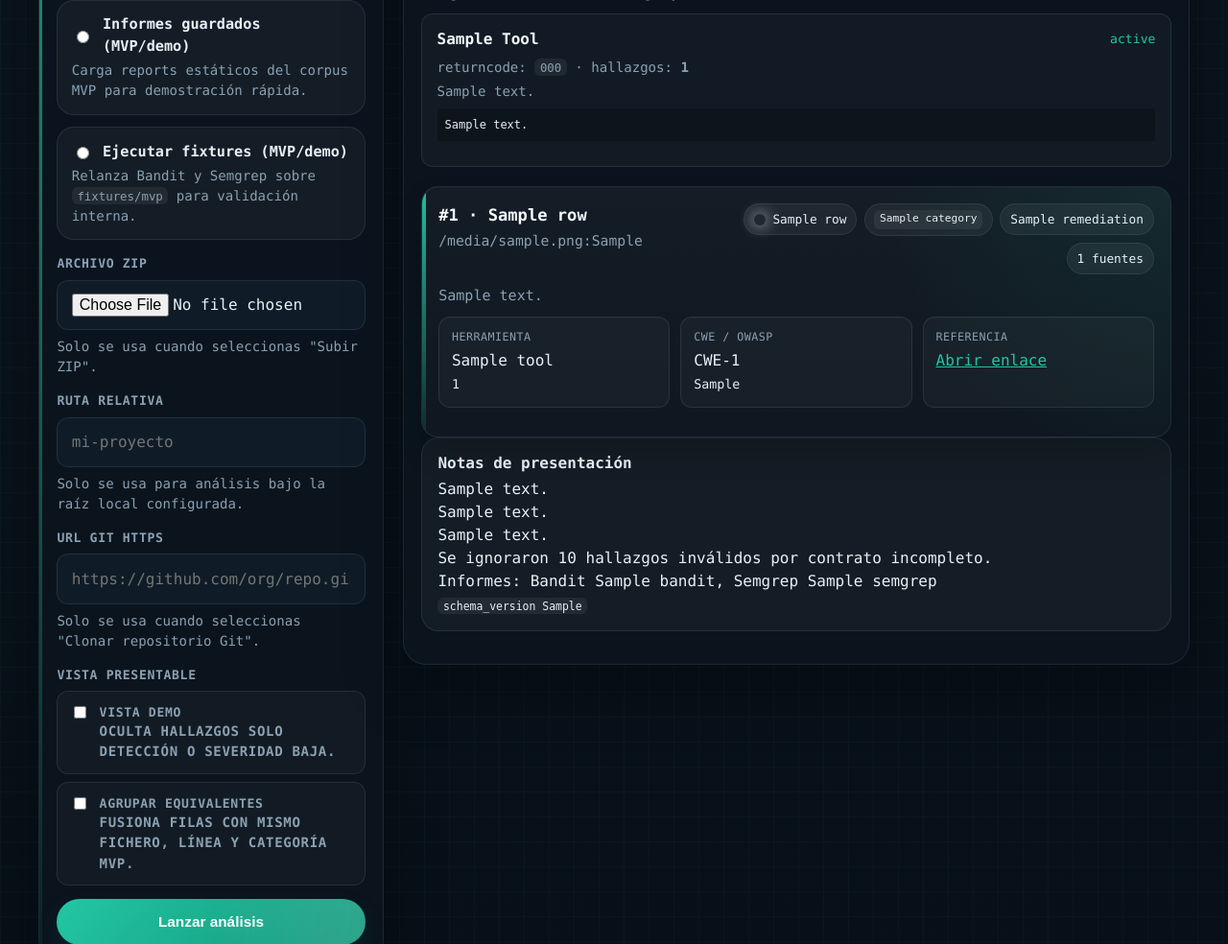
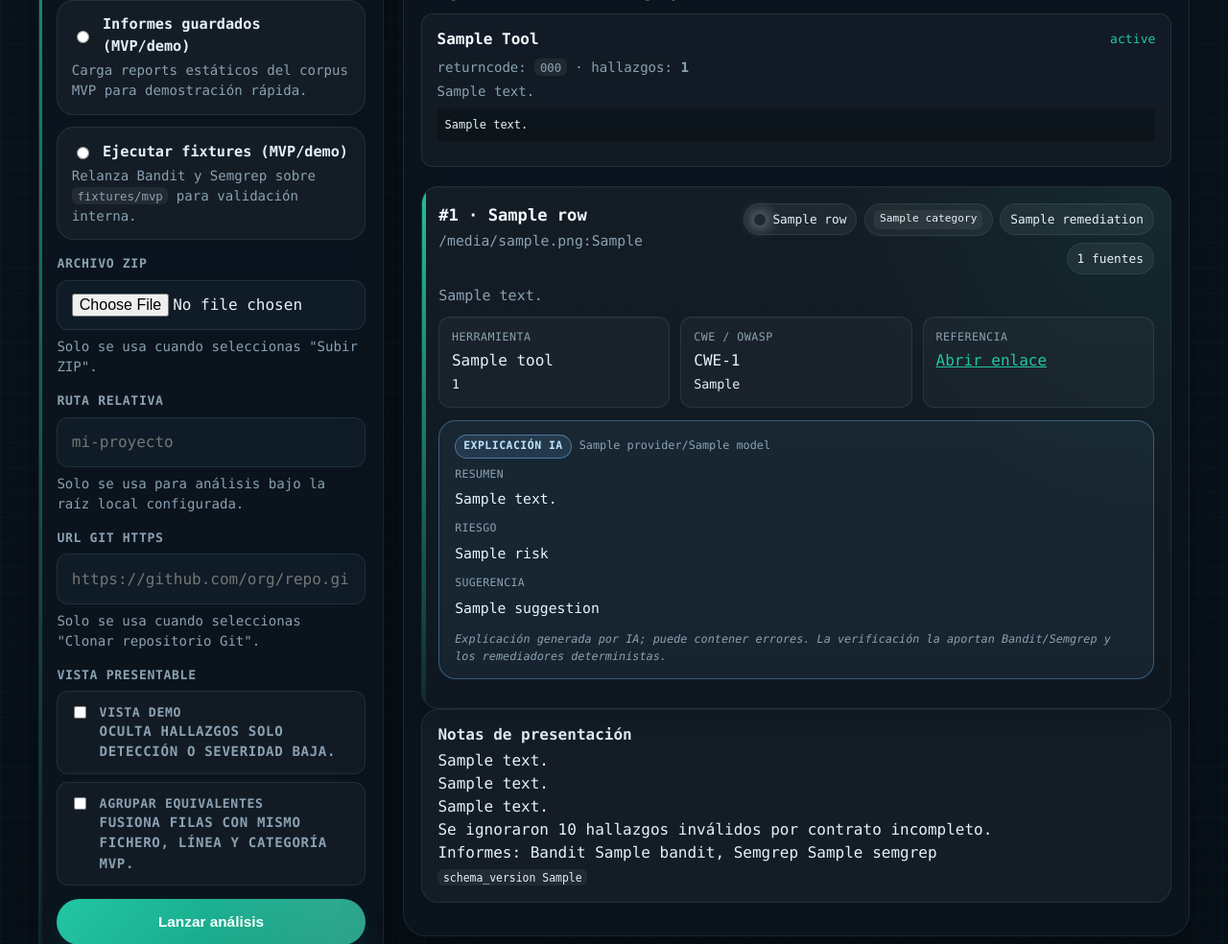
Before and after one commit to p3ix/tfg-secure-code-remediation, a Flask app: template app/templates/dashboard.html in a window 1280 px wide. Shown: the part 891-1875 px from the top of the page at 96% size. Run offline with Flask 3, Linux system fonts and the light colour scheme; the template is opened without the code that fills it: most values are stand-ins (such as "Sample title", 1, 10 or a date in 2020).

Commit message:
feat(ai): IA-4 render de la explicación IA en el dashboard con disclaimer
- Bloque por hallazgo (resumen/riesgo/sugerencia) + metadatos y badge caché
- Disclaimer de contenido generado por IA; verificación por Bandit/Semgrep
- Se omite si no hay ai_explanation; tests de render on/off (193 tests)

```diff
--- a/app/templates/dashboard.html
+++ b/app/templates/dashboard.html
@@ -513,6 +513,60 @@
       z-index: 1;
       max-width: 70ch;
     }
+    .ai-explanation {
+      margin: 0.4rem 0 0.8rem;
+      padding: 0.85rem 1rem;
+      border-radius: var(--radius-lg);
+      border: 1px solid rgba(124, 196, 255, 0.35);
+      background: rgba(124, 196, 255, 0.07);
+      position: relative;
+      z-index: 1;
+    }
+    .ai-explanation-head {
+      display: flex;
+      align-items: center;
+      gap: 0.5rem;
+      flex-wrap: wrap;
+      margin-bottom: 0.5rem;
+    }
+    .ai-tag {
+      font-size: 0.72rem;
+      font-weight: 600;
+      letter-spacing: 0.04em;
+      text-transform: uppercase;
+      color: #bfe3ff;
+      padding: 0.18rem 0.5rem;
+      border-radius: 999px;
+      border: 1px solid rgba(124, 196, 255, 0.45);
+      background: rgba(124, 196, 255, 0.12);
+    }
+    .ai-meta {
+      font-size: 0.74rem;
+      color: var(--muted);
+    }
+    .ai-explanation dl {
+      display: grid;
+      gap: 0.4rem;
+      margin: 0;
+    }
+    .ai-explanation dt {
+      font-size: 0.72rem;
+      text-transform: uppercase;
+      letter-spacing: 0.03em;
+      color: var(--muted);
+    }
+    .ai-explanation dd {
+      margin: 0 0 0.3rem;
+      font-size: 0.92rem;
+      color: #e9f4ff;
+      max-width: 72ch;
+    }
+    .ai-disclaimer {
+      margin-top: 0.5rem;
+      font-size: 0.74rem;
+      color: var(--muted);
+      font-style: italic;
+    }
     .empty {
       padding: 2rem 1rem;
       border-radius: var(--radius-lg);
@@ -873,6 +927,30 @@
               </div>
             </div>
 
+            {% if row.ai_explanation %}
+            <div class="ai-explanation">
+              <div class="ai-explanation-head">
+                <span class="ai-tag">Explicación IA</span>
+                <span class="ai-meta">
+                  {{ row.ai_explanation.provider }}/{{ row.ai_explanation.model }}
+                  {% if row.ai_explanation.cached %}· caché{% endif %}
+                </span>
+              </div>
+              <dl>
+                <dt>Resumen</dt>
+                <dd>{{ row.ai_explanation.summary }}</dd>
+                <dt>Riesgo</dt>
+                <dd>{{ row.ai_explanation.risk }}</dd>
+                <dt>Sugerencia</dt>
+                <dd>{{ row.ai_explanation.suggestion }}</dd>
+              </dl>
+              <p class="ai-disclaimer">
+                Explicación generada por IA; puede contener errores. La verificación la
+                aportan Bandit/Semgrep y los remediadores deterministas.
+              </p>
+            </div>
+            {% endif %}
+
             {% if row.sources is defined and row.sources|length > 1 %}
             <div class="source-list">
               {% for s in row.sources %}
```
Also changed, not shown: tests/test_dashboard.py (+38 -0 lines).
